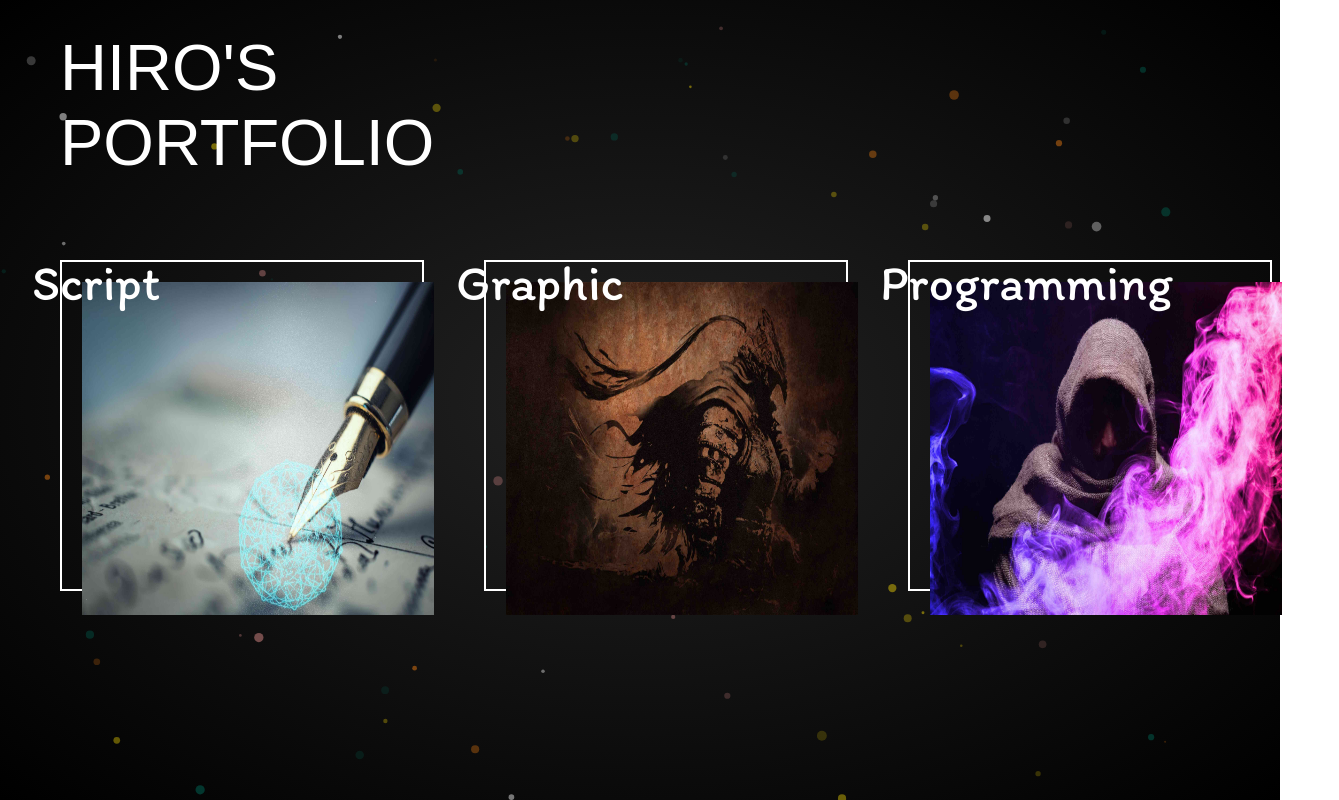
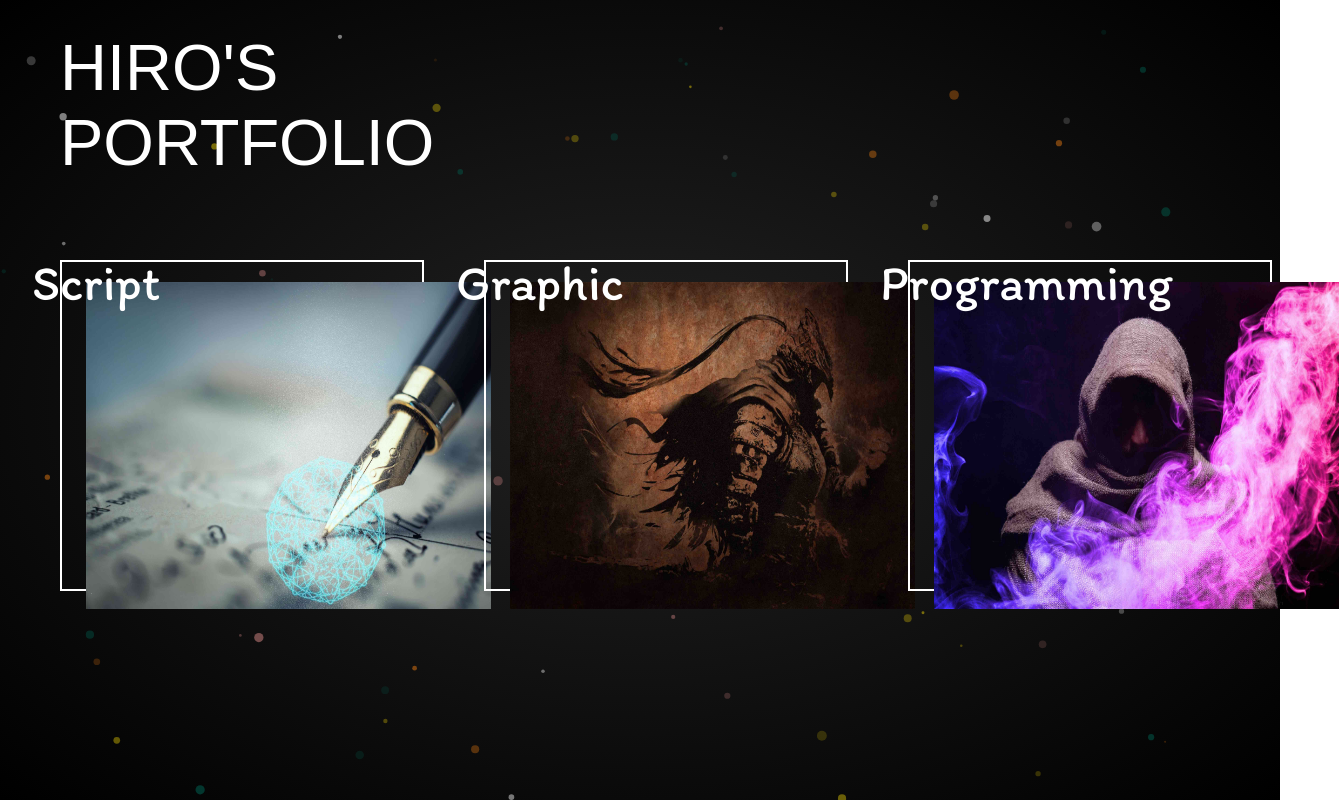
Before and after one commit to hiro881213/HirosPortfolio, a React (Create React App) app: page / in a window 1280 px wide. Shown: the whole page, 1339 px wide, since content can reach past the window. Built offline with nearby package versions, Linux system fonts and the light colour scheme; a web font is replaced by a local one.

Commit message:
Menu Hover Process

```diff
--- a/src/components/Home/MenuItem.tsx
+++ b/src/components/Home/MenuItem.tsx
@@ -12,7 +12,9 @@ export const MenuItem = (props: any) => {
         <>
             <div className={`${classes.item} ${fade}`} style ={style}>
                 <span>{props.children}</span>
-                <img src={props.image} alt="picture" />
+                <figure>
+                    <img src={props.image} alt="picture" />
+                </figure>
             </div>
         </>
     );
--- a/src/components/Home/scss/Menu.module.scss
+++ b/src/components/Home/scss/Menu.module.scss
@@ -20,13 +20,6 @@
         color: #FFF;
         z-index: 5;
         font-family: 'Itim', cursive;
-    }
-
-    IMG {
-        width: 110%;
-        height: 125%;
-        margin-top: -10px;
-        z-index: 4;
     }
 
     border: 2px solid #FFF;
@@ -77,7 +70,7 @@
 @keyframes fadeUpAnime{
     from {
         opacity: 0;
-        transform: translateY(100px);
+        transform: translateY(50px);
     }
 
     to {
@@ -96,7 +89,7 @@
 @keyframes fadeDownAnime{
     from {
         opacity: 0;
-        transform: translateY(-100px);
+        transform: translateY(-50px);
     }
 
     to {
@@ -104,3 +97,19 @@
         transform: translateY(0);
     }
 }
+
+FIGURE IMG {
+    opacity: 1;
+    -webkit-transition: .3s ease-in-out;
+    transition: .3s ease-in-out;
+    width: 405px;
+    height: calc((100vh + 180px)/3);
+    margin-top: -60px;
+    margin-left: -36px;
+    z-index: 4;
+}
+
+FIGURE:hover IMG {
+    opacity: .5;
+
+}
```
